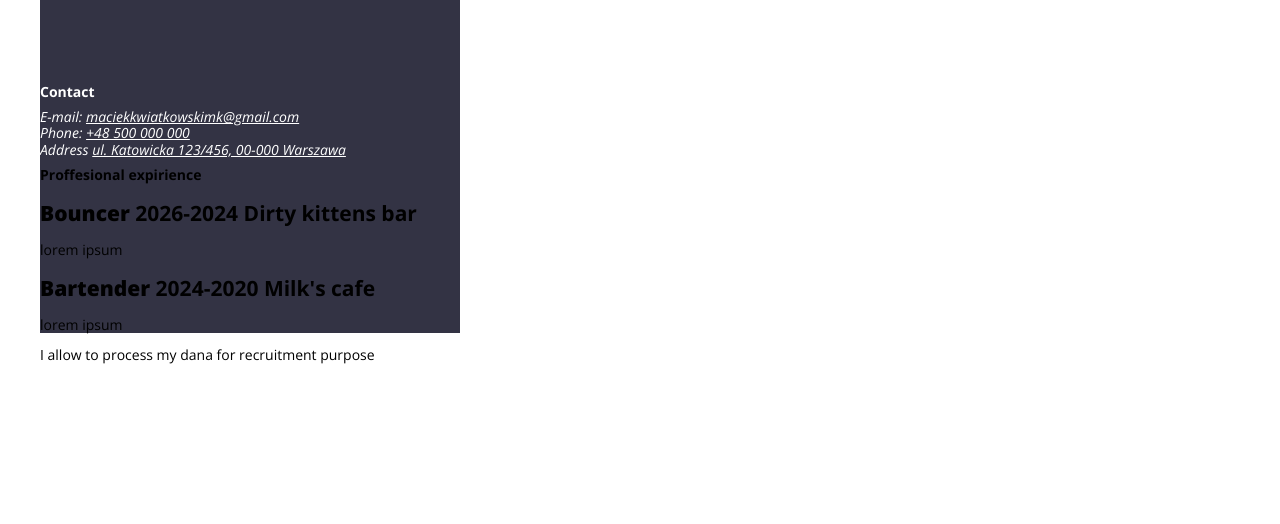
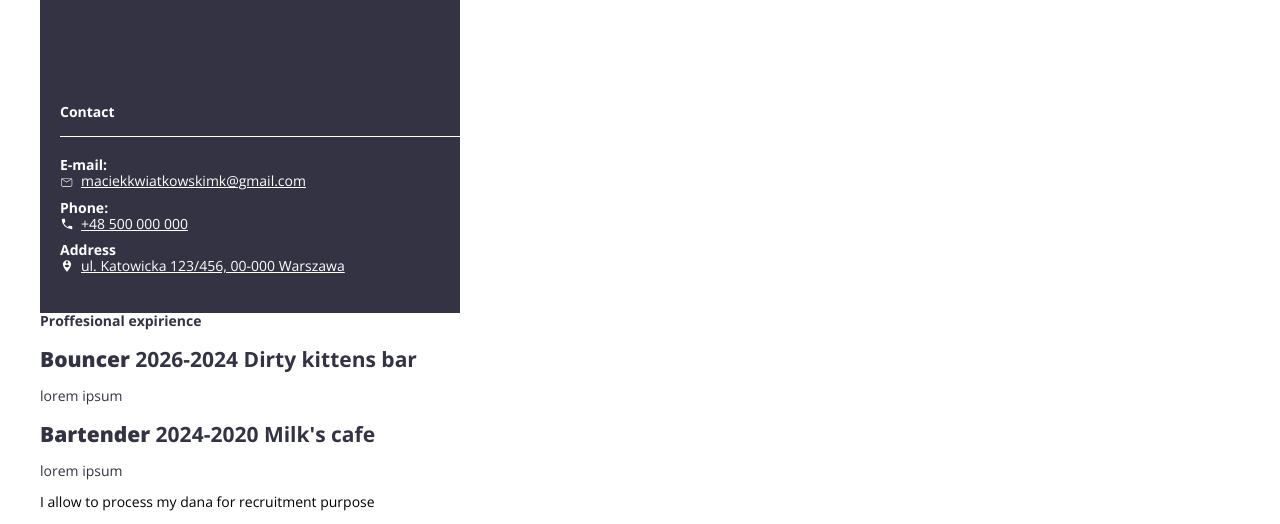
Before and after one commit to MegaMaciek/CV-test, a website built with Vite: page index.html in a window 1280 px wide. Shown: the part 399-923 px from the top of the page. Before the commit the page ends 800 px from the top, so only its background shows below. Built offline with nearby package versions, Linux system fonts and the light colour scheme.

Commit message:
added icons

```diff
--- a/index.html
+++ b/index.html
@@ -59,15 +59,15 @@
             <ul class="contact__data-list">
                 <li class="contact__data-list-item">
                     <label class="contact__data-list-item-label" for="email">E-mail:</label>
-                    <a class="contact__data-list-item-value" href="mailto:maciekkwiatkowskimk@gmail.com" id="email">maciekkwiatkowskimk@gmail.com</a>
+                    <a class="contact__data-list-item-value contact__data-list-item-value--email" href="mailto:maciekkwiatkowskimk@gmail.com" id="email">maciekkwiatkowskimk@gmail.com</a>
                 </li>
                 <li class="contact__data-list-item">
                     <label class="contact__data-list-item-label" for="phone">Phone:</label>
-                    <a class="contact__data-list-item-value" href="tel:+48500000000" id="phone" title="Make a call">+48 500 000 000</a>
+                    <a class="contact__data-list-item-value contact__data-list-item-value--phone" href="tel:+48500000000" id="phone" title="Make a call">+48 500 000 000</a>
                 </li>
                 <li class="contact__data-list-item">
                     <label class="contact__data-list-item-label" for="address">Address</label>
-                    <a class="contact__data-list-item-value" href="https://goo.gl/maps/1234567890" id="address" target="_blank" title="Open in Google Maps">
+                    <a class="contact__data-list-item-value contact__data-list-item-value--address" href="https://goo.gl/maps/1234567890" id="address" target="_blank" title="Open in Google Maps">
                         ul. Katowicka 123/456, 00-000 Warszawa
                     </a>
                 </li>
--- a/src/scss/main.scss
+++ b/src/scss/main.scss
@@ -1,3 +1,4 @@
 @use './modules/base';
 @use './modules/header';
 @use './modules/profile';
+@use './modules/contact';
--- a/src/scss/modules/base.scss
+++ b/src/scss/modules/base.scss
@@ -51,3 +51,18 @@ main {
     width: 65%;
   }
 }
+
+section:nth-child(odd) {
+  color: $primaryColor;
+  background: $secondaryColor;
+  a{
+    color: $primaryColor;
+  }
+}
+section:nth-child(even) {
+  color: $secondaryColor;
+  background: $primaryColor;
+  a{
+    color: $secondaryColor;
+  }
+}
--- a/src/scss/modules/contact.scss
+++ b/src/scss/modules/contact.scss
@@ -1,20 +1,52 @@
 @use 'variables' as *;
 
 .contact{
+  padding: 20px 0 20px 20px;
   &__header{
-    $-text{
+    margin-bottom: 20px;
+    padding: 0 20px 0.5em 0;
+    border-bottom: 1px solid $secondaryColor;
+
+    &-text{
 
     }
   }
 
   &__data {
+    font-style: normal;
+    margin-right: 20px;
+
     &-list{
       &-item{
+        margin-bottom: 10px;
+        display: flex;
+        flex-direction: column;
+
         &-label{
-
+          font-weight: bold;
         }
         &-value{
+          display: flex;
+          flex-direction: row;
+          align-items: center;
 
+          &:before {
+            margin-right: 0.5em;
+            content: '';
+            display: block;
+            width: 1em;
+            height: 1em;
+            background: $secondaryColor;
+          }
+          &--email:before{
+            mask-image: url('/img/email.svg');
+          }
+          &--phone:before{
+            mask-image: url('/img/phone.svg');
+          }
+          &--address:before{
+            mask-image: url('/img/map-marker.svg');
+          }
         }
       }
     }
```
Also changed, not shown: public/img/email.svg (added), public/img/map-marker.svg (added), public/img/phone.svg (added).
